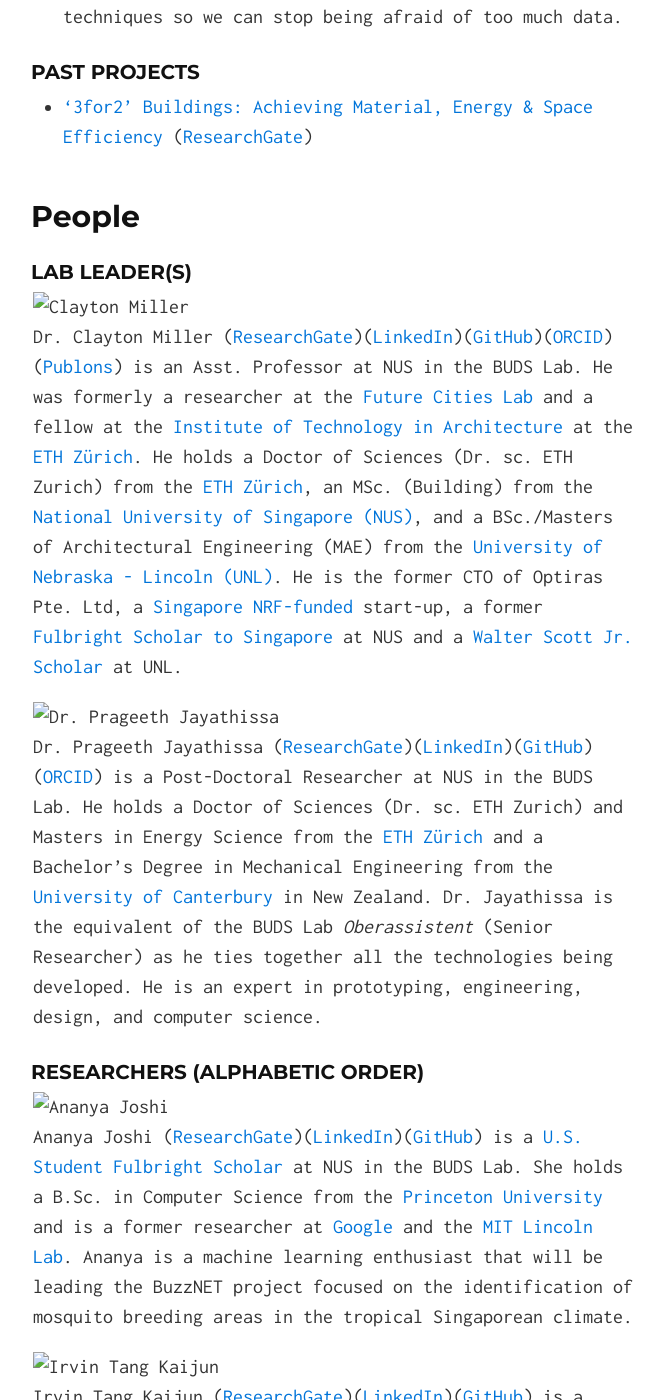
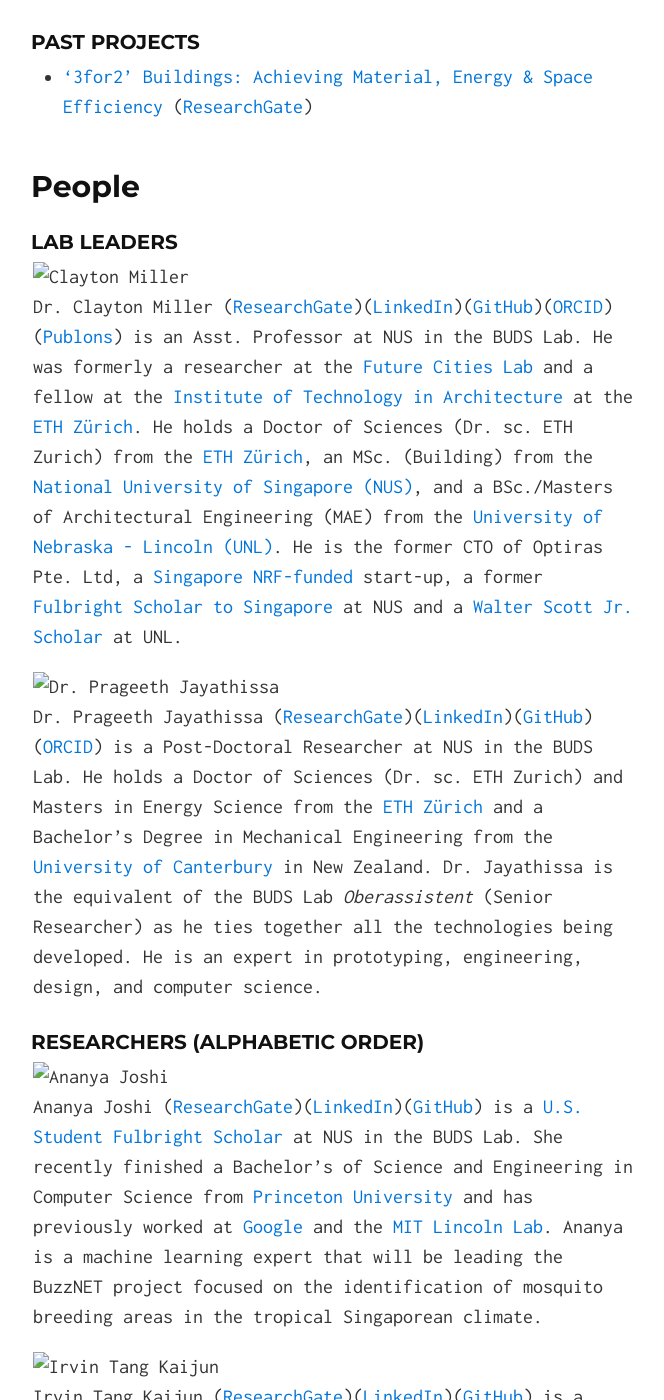
Before and after one commit to buds-lab/buds-lab.github.io, a Jekyll site: the page built from index.md, in a window 1280 px wide and 1400 px high, scrolled down 2028 px. Shown: the whole window, without its empty margins (307-971 px from the left). Built offline with Jekyll 4.4.1, drawn with Linux system fonts in a browser that asks for light colours; some of the changed text lies outside the part shown.

Commit message:
update ananya's info

```diff
--- a/index.md
+++ b/index.md
@@ -42,7 +42,7 @@ BUDS Lab is in the [Dept. of Building](https://nus.edu/2mzJmtt){:target="_blank"
 
 ## People
 
-#### Lab Leader(s)
+#### Lab Leaders
 
 ![Clayton Miller](buds-lab.github.io/dr_clayton_miller.png)
 Dr. Clayton Miller ([ResearchGate](http://bit.ly/2nirRMQ){:target="_blank"})([LinkedIn](http://bit.ly/2ncAV9h){:target="_blank"})([GitHub](http://bit.ly/2nsvUoS){:target="_blank"})([ORCID](https://orcid.org/0000-0002-1186-4299){:target="_blank"})([Publons](https://publons.com/author/1405785/clayton-miller#profile){:target="_blank"}) is an Asst. Professor at NUS in the BUDS Lab. He was formerly a researcher at the [Future Cities Lab](http://bit.ly/2mWFJih){:target="_blank"} and a fellow at the [Institute of Technology in Architecture](http://www.ita.arch.ethz.ch/){:target="_blank"} at the [ETH Z&uuml;rich](https://www.ethz.ch/en.html){:target="_blank"}. He holds a Doctor of Sciences (Dr. sc. ETH Zurich) from the [ETH Z&uuml;rich](http://bit.ly/2nsD908){:target="_blank"}, an MSc. (Building) from the [National University of Singapore (NUS)](https://nus.edu/2nsFXuj){:target="_blank"}, and a BSc./Masters of Architectural Engineering (MAE) from the [University of Nebraska - Lincoln (UNL)](http://bit.ly/2mzLhhS){:target="_blank"}. He is the former CTO of Optiras Pte. Ltd, a [Singapore NRF-funded](https://www.nrf.gov.sg/){:target="_blank"} start-up, a former [Fulbright Scholar to Singapore](http://bit.ly/2mfcUKy){:target="_blank"} at NUS and a [Walter Scott Jr. Scholar](http://bit.ly/2mPcei3){:target="_blank"} at UNL.
@@ -61,7 +61,7 @@ Tapeesh Sood ([ResearchGate](https://www.researchgate.net/profile/Tapeesh_Sood){
 #### Researchers (Alphabetic Order)
 
 ![Ananya Joshi](buds-lab.github.io/ananya.png)
-Ananya Joshi ([ResearchGate](https://www.researchgate.net/profile/Ananya_Joshi){:target="_blank"})([LinkedIn](https://www.linkedin.com/in/ananyaajoshi/){:target="_blank"})([GitHub](https://github.com/ananion-cation){:target="_blank"}) is a [U.S. Student Fulbright Scholar](https://www.cies.org/){:target="_blank"} at NUS in the BUDS Lab. She holds a B.Sc. in Computer Science from the [Princeton University](https://www.princeton.edu/){:target="_blank"} and is a former researcher at [Google](https://research.google.com/search.html){:target="_blank"} and the [MIT Lincoln Lab](https://www.ll.mit.edu/){:target="_blank"}. Ananya is a machine learning enthusiast that will be leading the BuzzNET project focused on the identification of mosquito breeding areas in the tropical Singaporean climate.
+Ananya Joshi ([ResearchGate](https://www.researchgate.net/profile/Ananya_Joshi){:target="_blank"})([LinkedIn](https://www.linkedin.com/in/ananyaajoshi/){:target="_blank"})([GitHub](https://github.com/ananion-cation){:target="_blank"}) is a [U.S. Student Fulbright Scholar](https://www.cies.org/){:target="_blank"} at NUS in the BUDS Lab. She recently finished a Bachelor's of Science and Engineering in Computer Science from [Princeton University](https://www.princeton.edu/){:target="_blank"} and has previously worked at [Google](https://research.google.com/search.html){:target="_blank"} and the [MIT Lincoln Lab](https://www.ll.mit.edu/){:target="_blank"}. Ananya is a machine learning expert that will be leading the BuzzNET project focused on the identification of mosquito breeding areas in the tropical Singaporean climate.
 
 ![Irvin Tang Kaijun](buds-lab.github.io/irvin1.png)
 Irvin Tang Kaijun ([ResearchGate](https://www.researchgate.net/profile/Irvin_Tang){:target="_blank"})([LinkedIn](https://www.linkedin.com/in/irvintang/){:target="_blank"})([GitHub](https://github.com/irrhuh){:target="_blank"}) is a Ph.D. Researcher at NUS in the BUDS Lab. He is co-supervised by [Dr. Wang Qian](http://www.bdg.nus.edu.sg/documents/about-us/faculty/staff_bdgwang_082018.pdf){:target="_blank"}. He holds a B.Sc. in Project & Facilities Management, Honours (Merit) from the [NUS Dept. of Building](http://www.bdg.nus.edu.sg/undergraduate/PFM-curriculum.html){:target="_blank"}. He is an expert in identifying and documenting construction and operations defects and is working on elegant ways of using deep learning and image recognition to enhance the building industry.
```
Also changed, not shown: other parts of index.md (+1 -1 lines).
